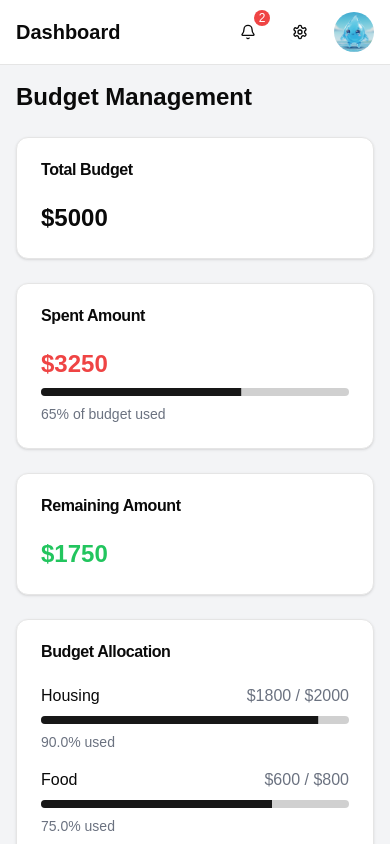
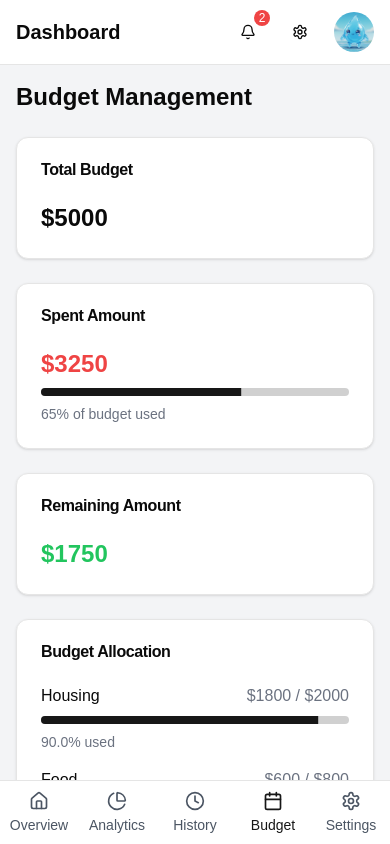
Before and after one commit to dwk601/wealth-path, a Next.js app: page /dashboard/budget in a window 390 px wide. Built offline with nearby package versions, Linux system fonts and the light colour scheme.

Commit message:
Add mobile navigation bar and integrate it into dashboard pages

```diff
--- a/app/dashboard/analytics/page.tsx
+++ b/app/dashboard/analytics/page.tsx
@@ -6,6 +6,7 @@ import { SpendingTrends } from "@/components/analytics/spending-trends";
 import { CategoryAnalysis } from "@/components/analytics/category-analysis";
 import { BudgetProgress } from "@/components/analytics/budget-progress";
 import { MonthlyComparison } from "@/components/analytics/monthly-comparison";
+import { MobileNavigationBar } from "@/components/dashboard/mobile-navigation-bar";
 
 export default function AnalyticsPage(): JSX.Element {
   return (
@@ -13,7 +14,7 @@ export default function AnalyticsPage(): JSX.Element {
       <DashboardSidebar />
       <div className="flex-1 flex flex-col overflow-hidden">
         <DashboardHeader />
-        <main className="flex-1 overflow-y-auto p-4">
+        <main className="flex-1 overflow-y-auto p-4 pb-16 md:pb-4">
           <h1 className="text-2xl font-bold mb-6">Financial Analytics</h1>
           <div className="grid gap-6 md:grid-cols-2">
             <SpendingTrends />
@@ -24,6 +25,7 @@ export default function AnalyticsPage(): JSX.Element {
             <MonthlyComparison />
           </div>
         </main>
+        <MobileNavigationBar />
       </div>
     </div>
   );
--- a/app/dashboard/budget/page.tsx
+++ b/app/dashboard/budget/page.tsx
@@ -6,6 +6,7 @@ import { BudgetOverview } from "@/components/budget/budget-overview";
 import { BudgetAllocation } from "@/components/budget/budget-allocation";
 import { BudgetSettings } from "@/components/budget/budget-settings";
 import { BudgetComparison } from "@/components/budget/budget-comparison";
+import { MobileNavigationBar } from "@/components/dashboard/mobile-navigation-bar";
 
 export default function BudgetPage(): JSX.Element {
   return (
@@ -13,7 +14,7 @@ export default function BudgetPage(): JSX.Element {
       <DashboardSidebar />
       <div className="flex-1 flex flex-col overflow-hidden">
         <DashboardHeader />
-        <main className="flex-1 overflow-y-auto p-4">
+        <main className="flex-1 overflow-y-auto p-4 pb-16 md:pb-4">
           <h1 className="text-2xl font-bold mb-6">Budget Management</h1>
           <div className="grid gap-6 md:grid-cols-2 lg:grid-cols-3 mb-6">
             <BudgetOverview />
@@ -26,6 +27,7 @@ export default function BudgetPage(): JSX.Element {
             <BudgetSettings />
           </div>
         </main>
+        <MobileNavigationBar />
       </div>
     </div>
   );
--- a/app/dashboard/history/page.tsx
+++ b/app/dashboard/history/page.tsx
@@ -3,6 +3,7 @@
 import { DashboardHeader } from "@/components/dashboard/dashboard-header";
 import { DashboardSidebar } from "@/components/dashboard/dashboard-sidebar";
 import { TransactionHistory } from "@/components/history/transaction-history";
+import { MobileNavigationBar } from "@/components/dashboard/mobile-navigation-bar";
 
 export default function HistoryPage(): JSX.Element {
   return (
@@ -10,10 +11,11 @@ export default function HistoryPage(): JSX.Element {
       <DashboardSidebar />
       <div className="flex-1 flex flex-col overflow-hidden">
         <DashboardHeader />
-        <main className="flex-1 overflow-y-auto p-4">
+        <main className="flex-1 overflow-y-auto p-4 pb-16 md:pb-4">
           <h1 className="text-2xl font-bold mb-6">Transaction History</h1>
           <TransactionHistory />
         </main>
+        <MobileNavigationBar />
       </div>
     </div>
   );
--- a/app/dashboard/page.tsx
+++ b/app/dashboard/page.tsx
@@ -5,6 +5,7 @@ import { DashboardSidebar } from "@/components/dashboard/dashboard-sidebar";
 import { BalanceCard } from "@/components/dashboard/balance-card";
 import { RecentTransactions } from "@/components/dashboard/recent-transactions";
 import { ExpenseSummary } from "@/components/dashboard/expense-summary";
+import { MobileNavigationBar } from "@/components/dashboard/mobile-navigation-bar";
 
 export default function DashboardPage(): JSX.Element {
   return (
@@ -12,7 +13,7 @@ export default function DashboardPage(): JSX.Element {
       <DashboardSidebar />
       <div className="flex-1 flex flex-col overflow-hidden">
         <DashboardHeader />
-        <main className="flex-1 overflow-y-auto p-4">
+        <main className="flex-1 overflow-y-auto p-4 pb-16 md:pb-0">
           <div className="grid gap-4 md:grid-cols-2 lg:grid-cols-3">
             <BalanceCard />
             <ExpenseSummary />
@@ -21,6 +22,7 @@ export default function DashboardPage(): JSX.Element {
             <RecentTransactions />
           </div>
         </main>
+        <MobileNavigationBar />
       </div>
     </div>
   );
--- a/app/dashboard/settings/page.tsx
+++ b/app/dashboard/settings/page.tsx
@@ -8,6 +8,7 @@ import { NotificationSettings } from "@/components/settings/notification-setting
 import { PreferenceSettings } from "@/components/settings/preference-settings";
 import { SecuritySettings } from "@/components/settings/security-settings";
 import { Tabs, TabsList, TabsTrigger, TabsContent } from "@/components/ui/tabs";
+import { MobileNavigationBar } from "@/components/dashboard/mobile-navigation-bar";
 
 type SettingsTab = "account" | "security" | "notifications" | "preferences";
 
@@ -19,7 +20,7 @@ export default function SettingsPage(): JSX.Element {
       <DashboardSidebar />
       <div className="flex-1 flex flex-col overflow-hidden">
         <DashboardHeader />
-        <main className="flex-1 overflow-y-auto p-6">
+        <main className="flex-1 overflow-y-auto p-6 pb-16 md:pb-6">
           <div className="max-w-4xl mx-auto">
             <h1 className="text-2xl font-bold mb-6">Settings</h1>
             <Tabs
@@ -49,6 +50,7 @@ export default function SettingsPage(): JSX.Element {
             </Tabs>
           </div>
         </main>
+        <MobileNavigationBar />
       </div>
     </div>
   );
--- /dev/null
+++ b/components/dashboard/mobile-navigation-bar.tsx
@@ -0,0 +1,37 @@
+"use client";
+
+import { usePathname } from "next/navigation";
+import Link from "next/link";
+import { Home, PieChart, Clock, Calendar, Settings } from "lucide-react";
+import { cn } from "@/lib/utils";
+
+const navItems = [
+  { icon: Home, label: "Overview", href: "/dashboard" },
+  { icon: PieChart, label: "Analytics", href: "/dashboard/analytics" },
+  { icon: Clock, label: "History", href: "/dashboard/history" },
+  { icon: Calendar, label: "Budget", href: "/dashboard/budget" },
+  { icon: Settings, label: "Settings", href: "/dashboard/settings" },
+];
+
+export const MobileNavigationBar = (): JSX.Element => {
+  const pathname = usePathname();
+
+  return (
+    <nav className="md:hidden fixed bottom-0 left-0 right-0 z-50 h-16 bg-white border-t flex justify-between items-center text-sm text-gray-600">
+      {navItems.map((item) => (
+        <Link
+          key={item.href}
+          href={item.href}
+          aria-label={item.label}
+          className={cn(
+            "flex flex-col items-center justify-center py-2 flex-1 hover:bg-gray-100",
+            pathname === item.href && "text-primary"
+          )}
+        >
+          <item.icon className="h-5 w-5 mb-1" />
+          {item.label}
+        </Link>
+      ))}
+    </nav>
+  );
+};
```
